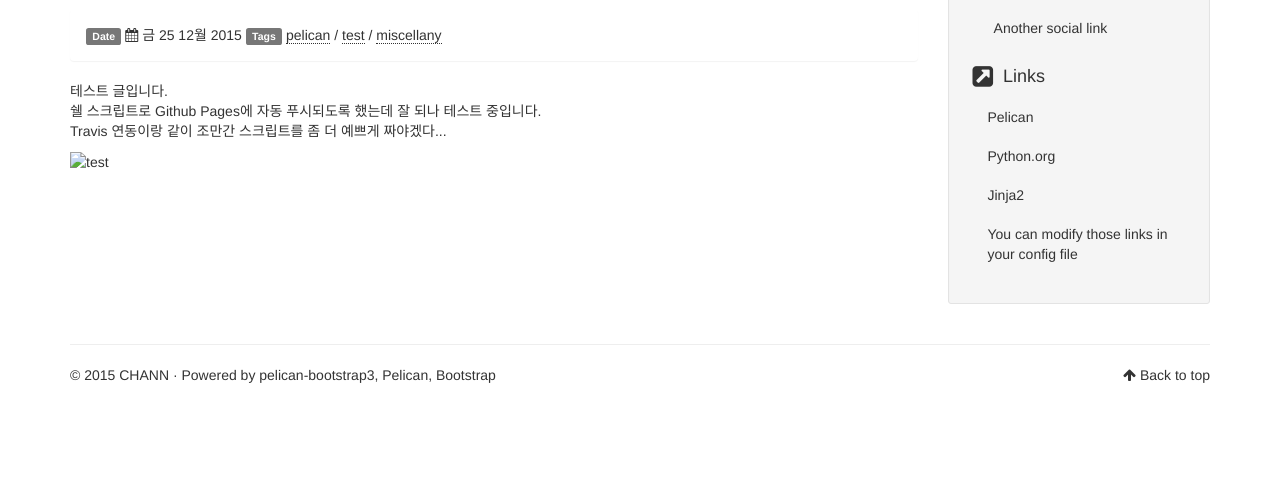
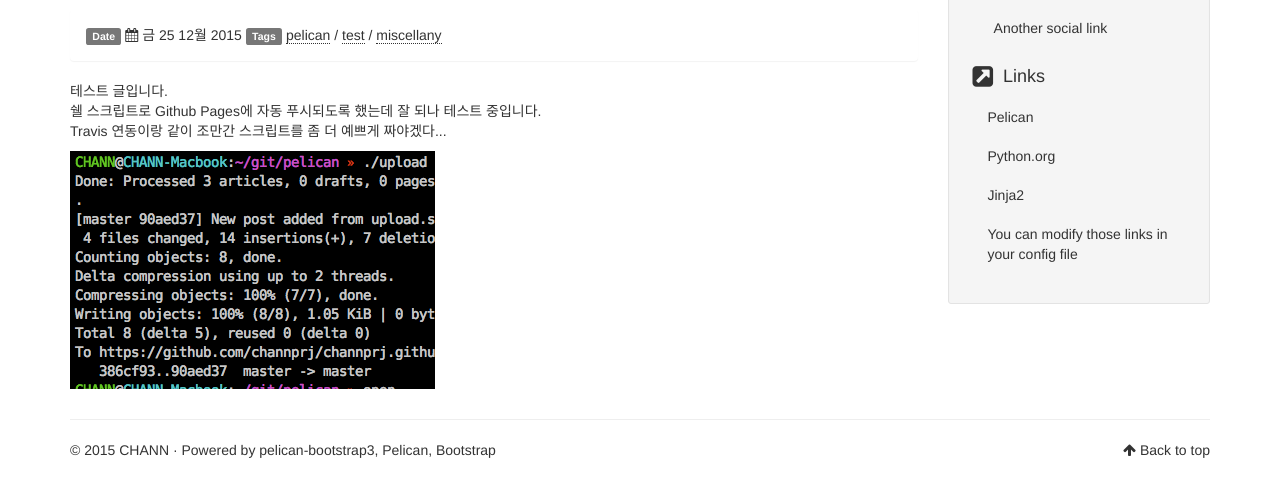
Before and after one commit to channprj/til-old, a plain HTML site: page test.html in a window 1280 px wide. Shown: the part 181-678 px from the top of the page. Drawn offline with Linux system fonts and the light colour scheme.

Commit message:
New post added from upload.sh

```diff
--- a/test.html
+++ b/test.html
@@ -114,7 +114,7 @@ GIT TO GEEK            </a>
                 <p>테스트 글입니다.<br />
 쉘 스크립트로 Github Pages에 자동 푸시되도록 했는데 잘 되나 테스트 중입니다.<br />
 Travis  연동이랑 같이 조만간 스크립트를 좀 더 예쁘게 짜야겠다... </p>
-<p><img alt="test" src="./test.png" /></p>
+<p><img alt="test" src="../images/test.png" /></p>
             </div>
             <!-- /.entry-content -->
         </article>
```
Also changed, not shown: images/test.png (added).
